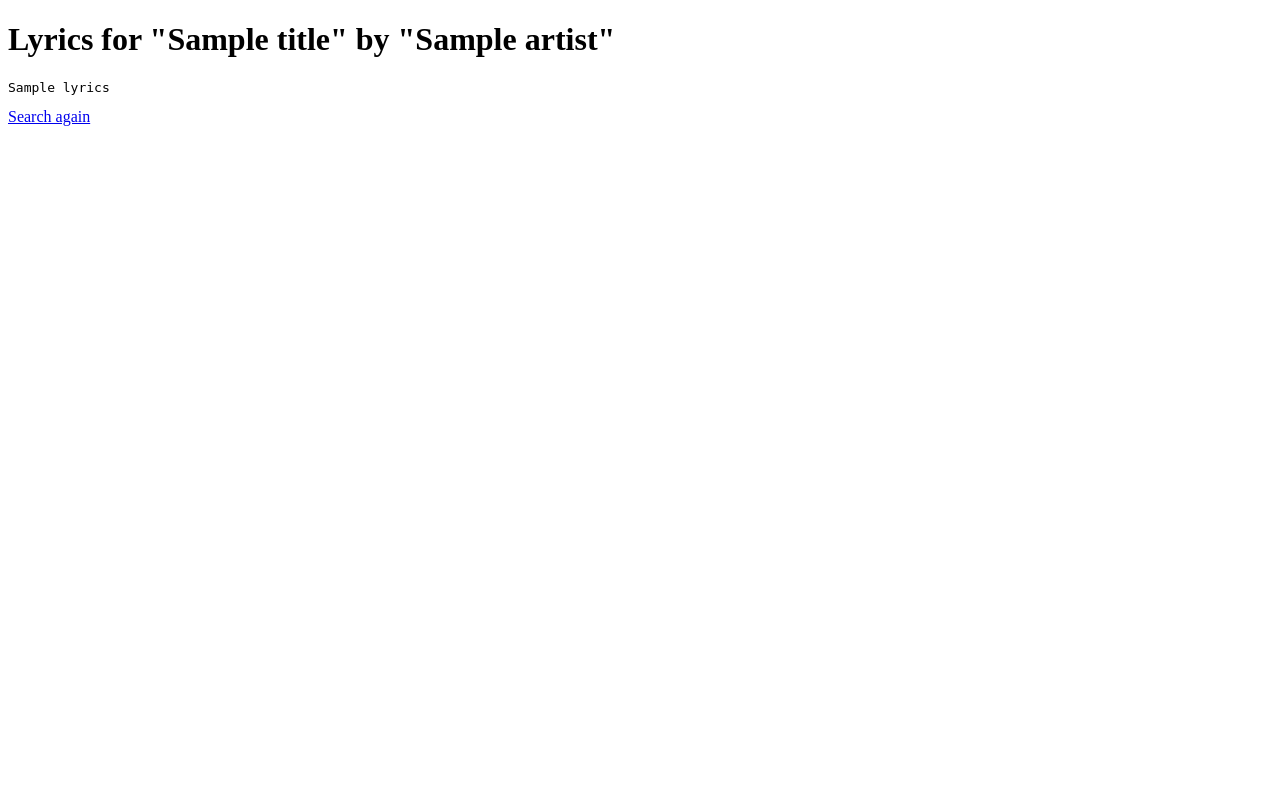
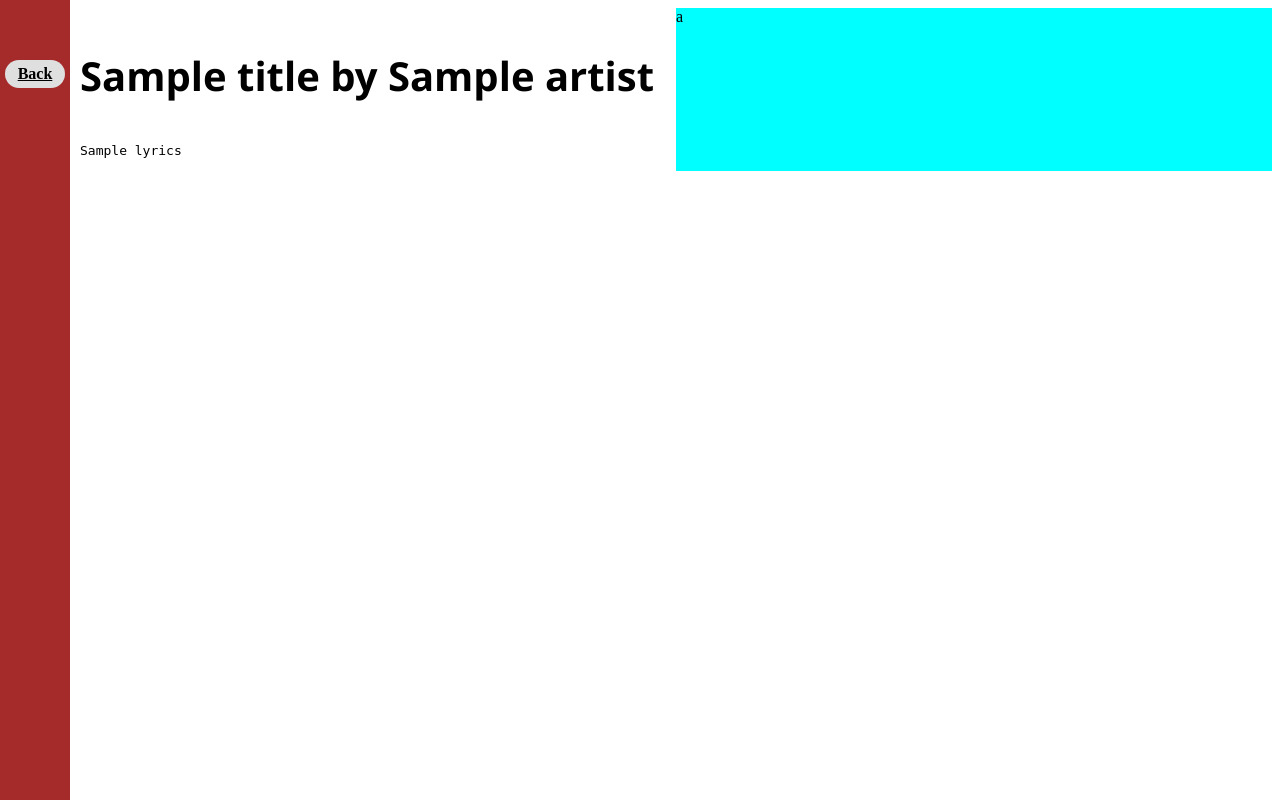
Before and after one commit to MJ1717/lyrics-finder, a Flask app: template templates/result.html in a window 1280 px wide. Run offline with Flask 3, Linux system fonts and the light colour scheme; the template is opened without the code that fills it: most values are stand-ins (such as "Sample title", 1, 10 or a date in 2020).

Commit message:
working on result html
added result css

```diff
--- /dev/null
+++ b/static/css/result-style.css
@@ -0,0 +1,54 @@
+.side-bar {
+    top:0;
+    left:0;
+    bottom: 0;
+    width: 70px;
+    background-color: brown;
+    position: fixed
+}
+
+.header-text {
+    font-size: 40px;
+    font-family: 'Segoe UI', Tahoma, Geneva, Verdana, sans-serif;
+    font-weight: 600;
+}
+
+.button-container {
+    margin-top:60px;
+    display: flex;
+    justify-content: center;
+
+}
+
+.button-goback {
+    background-color: rgb(223, 223, 223);
+    width:50px;
+    color: black;
+    padding: 5px 5px;
+    cursor: pointer;
+    font-weight: 600;
+    text-align: center;
+    border-radius: 15px;
+    transition: 0.3s ease;
+}
+
+.button-goback:hover {
+    transform: scale(1.1);
+    background-color: rgb(150, 150, 150);
+}
+
+.big-container {
+    display: flex;
+    flex-direction: row;
+}
+
+.container-1 {
+    flex: 1;
+    bottom: 0;
+}
+
+.container-2 {
+    flex: 1;
+    background-color: aqua;
+    bottom: 0;
+}
--- a/templates/result.html
+++ b/templates/result.html
@@ -3,15 +3,29 @@
 <html>
 <head>
   <title>Lyrics Result</title>
+  <link rel="stylesheet" href="{{ url_for('static', filename='css/result-style.css') }}">
 </head>
-<body>
-    <!-- u need data (title artist) from flask -->
-  <h1>Lyrics for "{{ title }}" by "{{ artist }}"</h1>
+<body style="margin-left: 80px;">
+    <div class="side-bar">
+        <div class="button-container">
+            <a href="/" class="button-goback">
+                Back
+            </a>
+        </div>
+    </div>
 
-  <!-- pre reserve the order and formatting of lyrics data -->
-  <pre>{{ lyrics }}</pre>
+    <div class="big-container">
+        <div class="container-1">
+            <!-- u need data (title artist) from flask -->
+            <p class="header-text">{{ title }} by {{ artist }}</p>
 
-  <!-- Back button -->
-  <a href="/">Search again</a>
+            <!-- pre reserve the order and formatting of lyrics data -->
+            <pre>{{ lyrics }}</pre>
+
+        </div>
+        <div class="container-2">
+            a
+        </div>
+    </div>
 </body>
 </html>
```
